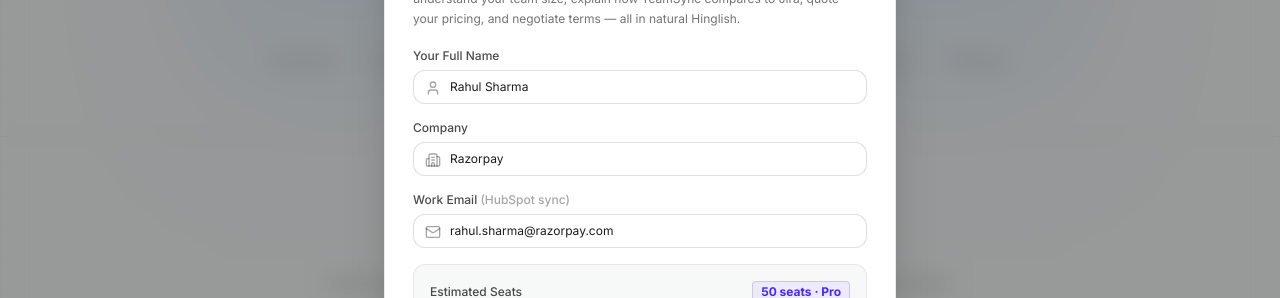
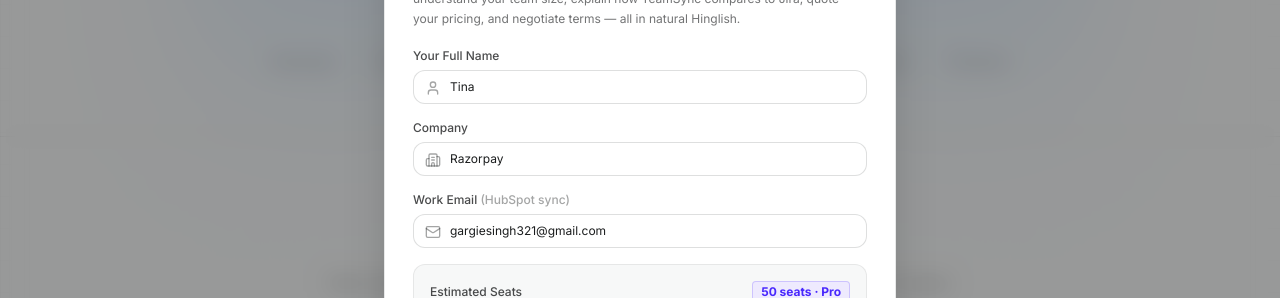
Before and after one commit to harshsinghsv/ai-sales, a Next.js app: page / in a window 1280 px wide. Both pictures are taken after a click on the button 640 px from the left and 3707 px from the top of the page. Shown: the part 3353-3651 px from the top of the page. Built offline with nearby package versions, Linux system fonts and the light colour scheme; no server answers.

Commit message:
fix the demo name and email

```diff
--- a/components/LandingPage.tsx
+++ b/components/LandingPage.tsx
@@ -31,9 +31,9 @@
 }
 
 export const LandingPage: React.FC<LandingPageProps> = ({ onStartCall, isConnecting }) => {
-  const [name, setName] = useState('Rahul Sharma');
+  const [name, setName] = useState('Tina');
   const [company, setCompany] = useState('Razorpay');
-  const [email, setEmail] = useState('rahul.sharma@razorpay.com');
+  const [email, setEmail] = useState('gargiesingh321@gmail.com');
   const [seats, setSeats] = useState(50);
   const [billingCycle, setBillingCycle] = useState<'monthly' | 'annual'>('annual');
   const [showConfigModal, setShowConfigModal] = useState(false);
@@ -519,7 +519,7 @@
                   <User className="absolute left-3 top-2.5 size-4 text-[rgba(27,29,30,0.4)]" />
                   <input type="text" value={name} onChange={(e) => setName(e.target.value)}
                     className="w-full pl-9 pr-3 py-2 rounded-xl bg-white border border-[rgba(27,29,30,0.14)] text-xs text-[#1b1d1e] placeholder:text-[rgba(27,29,30,0.35)] focus:outline-none focus:border-[#4928fd]"
-                    placeholder="e.g. Rahul Sharma" />
+                    placeholder="e.g. Geeta" />
                 </div>
               </div>
               <div>
--- a/hooks/useAgoraVoice.ts
+++ b/hooks/useAgoraVoice.ts
@@ -280,9 +280,9 @@
       localUidRef.current = tokenData.uid;
 
       const seed: SalesSessionSeed = {
-        customer_name: initialInfo?.name || 'Rahul Sharma',
+        customer_name: initialInfo?.name || 'Tina',
         company: initialInfo?.company || 'Razorpay',
-        email: initialInfo?.email || 'rahul.sharma@razorpay.com',
+        email: initialInfo?.email || 'gargiesingh321@gmail.com',
         seat_count: initialInfo?.seats || 50,
       };
 
```
